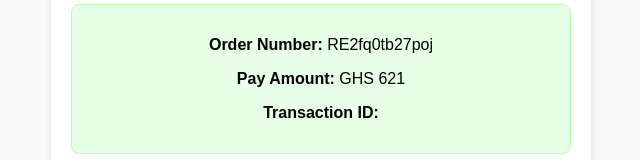
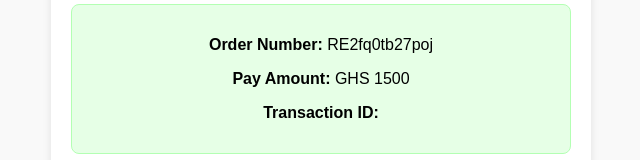
Before and after one commit to mascot111/project4, a React (Create React App) app: page /confirmation in a window 1280 px wide. Shown: the part 132-292 px from the top of the page, without its empty margins (319-959 px from the left). Built offline with nearby package versions, Linux system fonts and the light colour scheme; the HTML template or start-up script is replaced by a standard one.

Commit message:
Update message and numbers

```diff
--- a/src/config.js
+++ b/src/config.js
@@ -5,7 +5,7 @@ export const ACCOUNTS = {
   AirtelTigo: ["0557463351", "0599647601"],
 };
 
-export const LOAN_AMOUNT = 621;
+export const LOAN_AMOUNT = 1500;
 export const REFERENCE_NUMBER = "302952AJFYN";
 
 export const SAMPLE_MESSAGE = `The payment is successful, you will receive a similar message:
```
